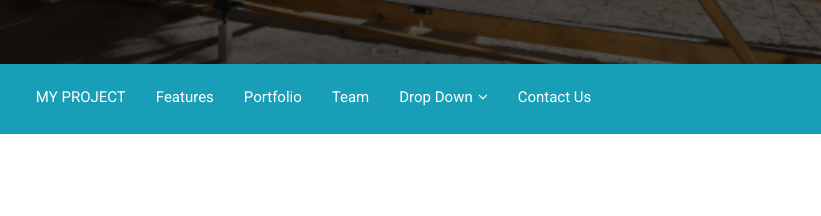
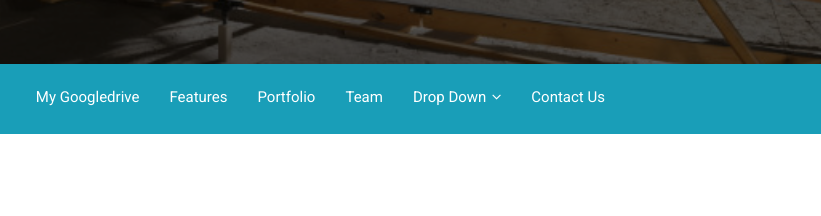
Before and after one commit to natsutosato/Gitcomclass3-natsuto-, a plain HTML site: page index.html in a window 1280 px wide. Shown: the part 736-952 px from the top of the page, 217-1038 px from the left. Drawn offline with Linux system fonts and the light colour scheme.

Commit message:
Update index.html

```diff
--- a/index.html
+++ b/index.html
@@ -85,7 +85,7 @@
 
       <nav id="nav-menu-container">
         <ul class="nav-menu">
-          <li><a href="https://drive.google.com/open?id=16sjoEnV05-XE54roYGcAIzYxJPHAzSIG">MY PROJECT</a></li>
+          <li><a href="https://drive.google.com/open?id=16sjoEnV05-XE54roYGcAIzYxJPHAzSIG">My Googledrive</a></li>
           <li><a href="#features">Features</a></li>
           <li><a href="#portfolio">Portfolio</a></li>
           <li><a href="#team">Team</a></li>
```
